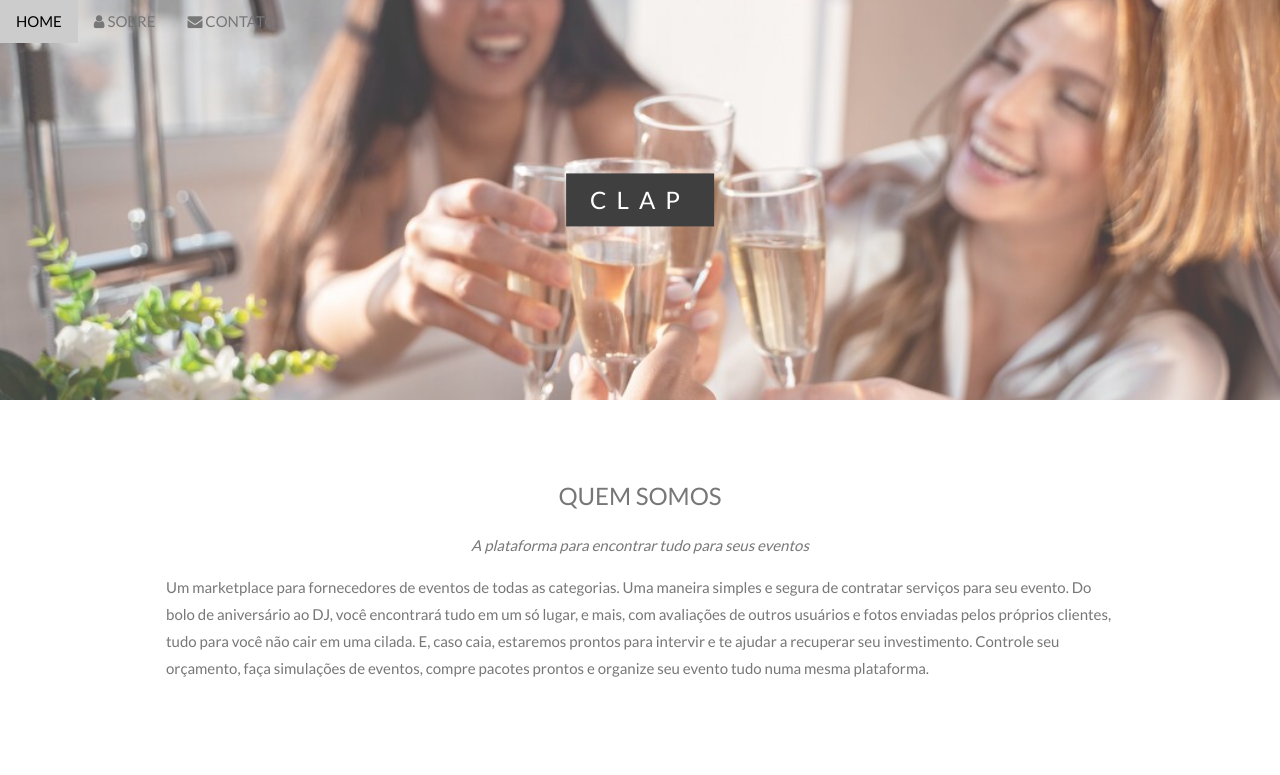
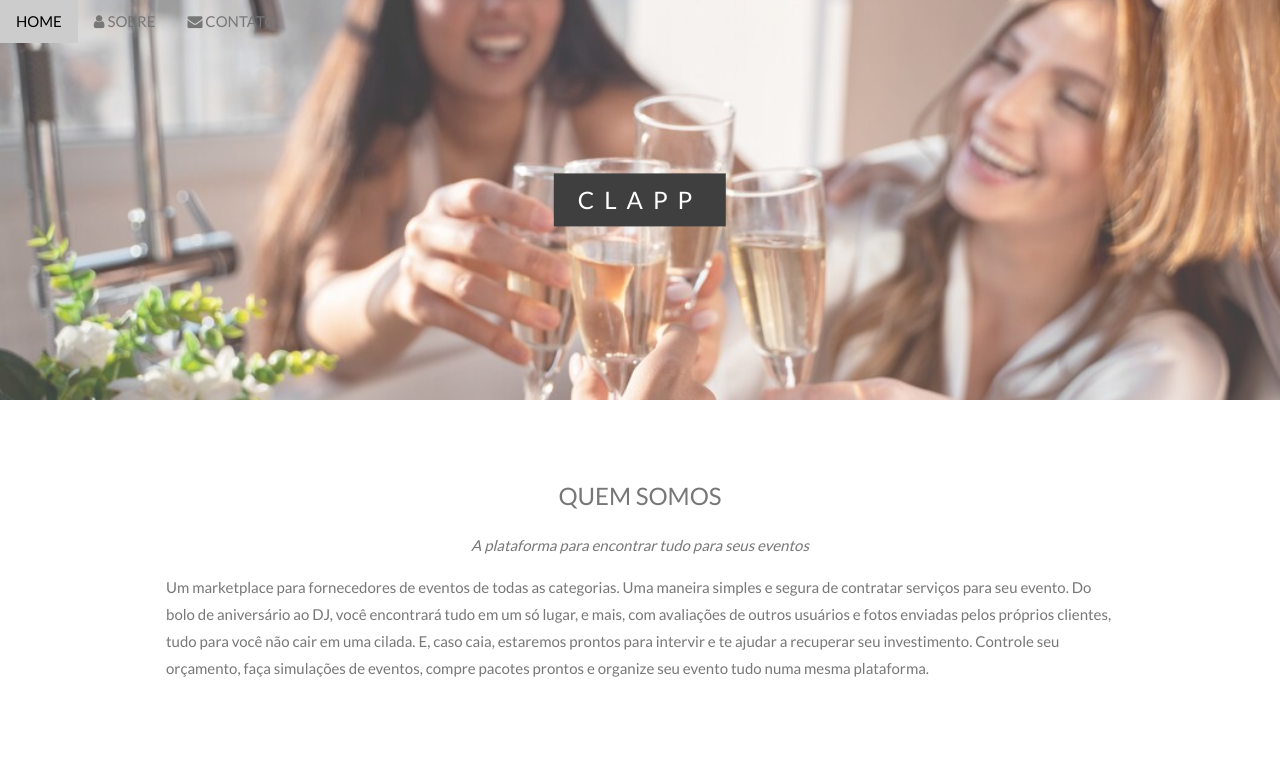
Before and after one commit to lrlmoura/Clapp, a plain HTML site: page index.html in a window 1280 px wide. Shown: the top 775 px of the page. Drawn offline with nearby package versions, Linux system fonts and the light colour scheme.

Commit message:
CLAPP LOGO

```diff
--- a/index.html
+++ b/index.html
@@ -36,7 +36,7 @@
 <!-- First Parallax Image with Logo Text -->
 <div class="bgimg-1 w3-display-container w3-opacity-min" id="home">
   <div class="w3-display-middle" style="white-space:nowrap;">
-    <span class="w3-center w3-padding-large w3-black w3-xlarge w3-wide w3-animate-opacity">CLAP</span>
+    <span class="w3-center w3-padding-large w3-black w3-xlarge w3-wide w3-animate-opacity">CLAPP</span>
   </div>
 </div>
 
```
